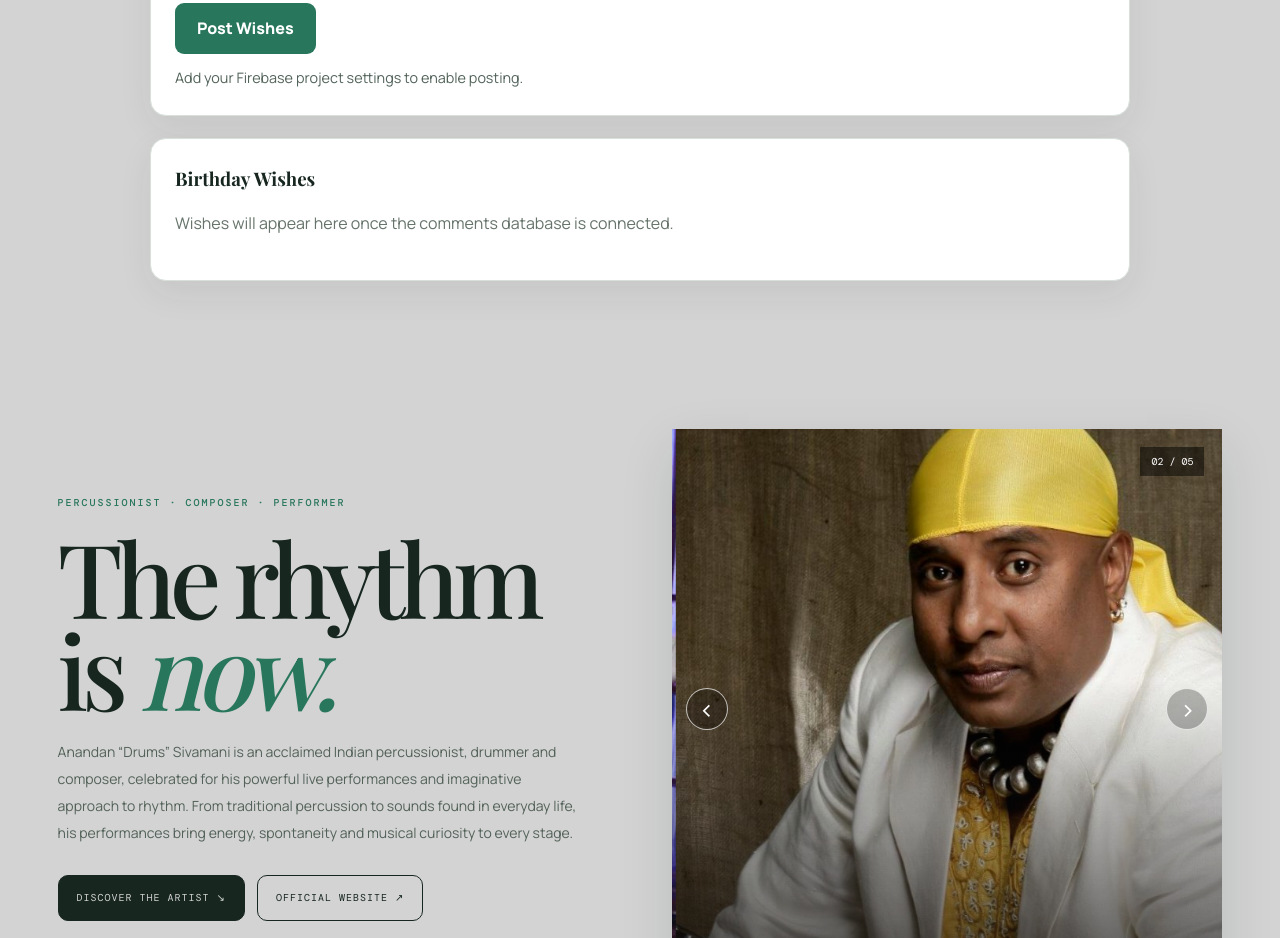
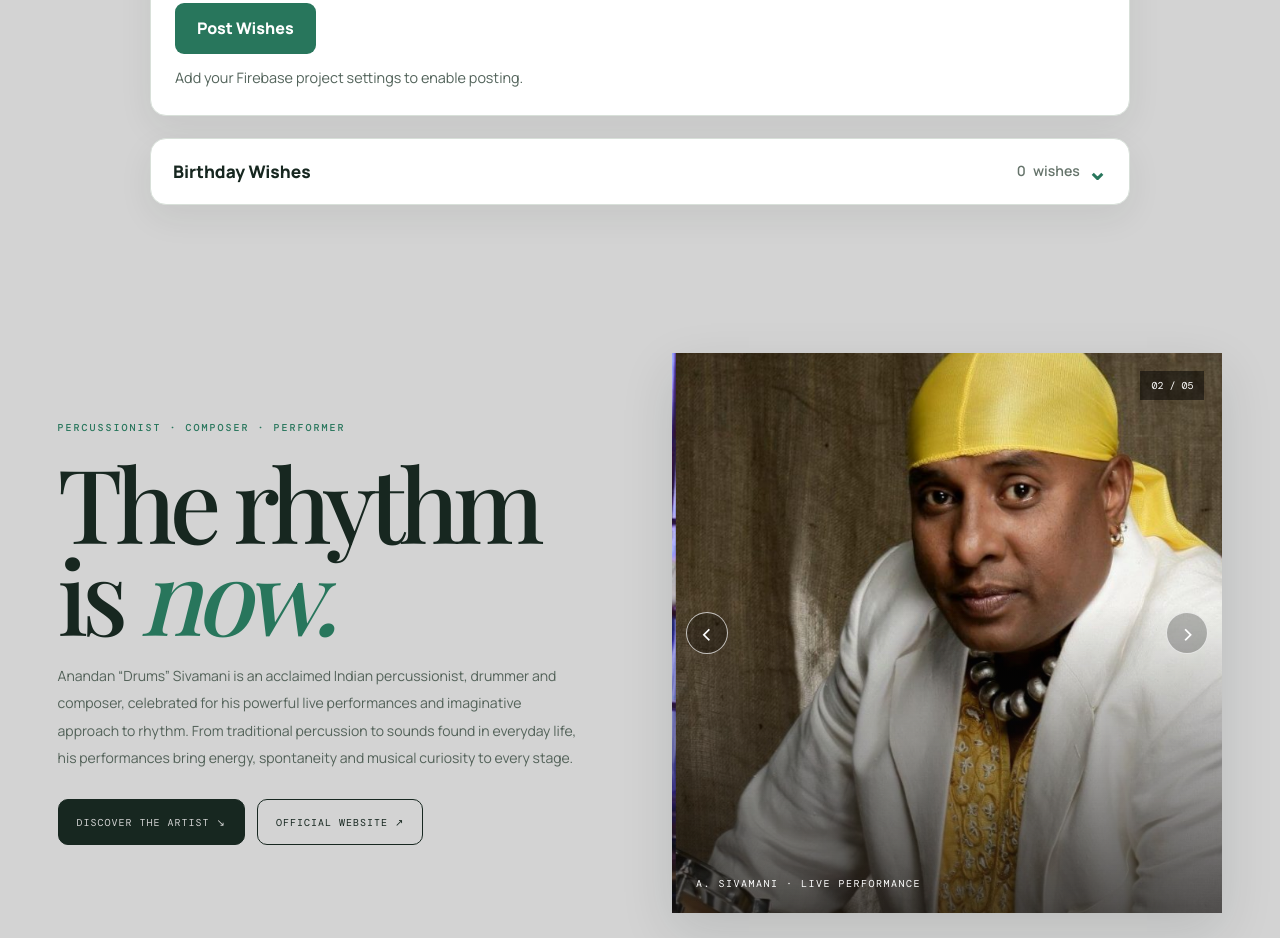
Before and after one commit to binudjohnbosco-ops/DRUMS-SIVAMANI-OFFICIAL-WEBSITE, a plain HTML site: page SIVA.HTML in a window 1280 px wide. Shown: the part 1125-2063 px from the top of the page. Drawn offline with nearby package versions, Linux system fonts and the light colour scheme; no server answers; a web font is replaced by a local one.

Commit message:
Make birthday wishes list collapsible

```diff
--- a/SIVA.HTML
+++ b/SIVA.HTML
@@ -1336,10 +1336,13 @@ table { max-width:100%; }
           <button type="submit" id="wish-submit">Post Wishes</button>
           <p class="wishes-status" id="wishes-status" role="status" aria-live="polite">Add your Firebase project settings to enable posting.</p>
         </form>
-        <div class="wishes-comments" id="birthday-wishes-comments">
-          <h3>Birthday Wishes</h3>
-          <div id="wishes-list" aria-live="polite"><p class="wishes-empty">Wishes will appear here once the comments database is connected.</p></div>
-        </div>
+        <details class="wishes-comments" id="birthday-wishes-comments">
+          <summary class="wishes-comments-toggle">
+            <span class="wishes-comments-title">Birthday Wishes</span>
+            <span class="wishes-comments-meta"><span id="wishes-count">0</span> wishes <span class="wishes-chevron" aria-hidden="true">⌄</span></span>
+          </summary>
+          <div class="wishes-comments-content" id="wishes-list" aria-live="polite"><p class="wishes-empty">Wishes will appear here once the comments database is connected.</p></div>
+        </details>
       </div>
     </section>
 
@@ -2454,12 +2457,19 @@ main,header,footer,section,article,nav,.shell,.section{max-width:100%}
 .wishes-form button{justify-self:start;border:0;border-radius:9px;padding:12px 22px;background:#28765c;color:white;font-weight:800;cursor:pointer}
 .wishes-form button:disabled{opacity:.6;cursor:wait}
 .wishes-status{margin:2px 0 0;color:#52635a;font-size:.9rem}
-.wishes-comments h3{margin:0 0 16px;color:#172720}
+.wishes-comments{padding:0;overflow:hidden}
+.wishes-comments-toggle{display:flex;align-items:center;justify-content:space-between;gap:12px;padding:18px 22px;cursor:pointer;list-style:none;color:#172720;font-weight:800;user-select:none}
+.wishes-comments-toggle::-webkit-details-marker{display:none}
+.wishes-comments-title{font-size:1.08rem}
+.wishes-comments-meta{display:flex;align-items:center;gap:7px;color:#65736a;font-size:.88rem;font-weight:600}
+.wishes-chevron{display:inline-block;color:#28765c;font-size:1.5rem;line-height:1;transition:transform .22s ease}
+.wishes-comments[open] .wishes-chevron{transform:rotate(180deg)}
+.wishes-comments-content{padding:0 22px 18px;border-top:1px solid #edf1ed}
 .wish-item{padding:14px 0;border-bottom:1px solid #e3e9e4}
 .wish-item:last-child{border-bottom:0}
 .wish-item strong{color:#28765c}.wish-item p{margin:6px 0 0;line-height:1.65;white-space:pre-wrap;overflow-wrap:anywhere}
 .wishes-empty{color:#65736a}
-@media(max-width:600px){.wishes-section{padding:42px 0}.wishes-form,.wishes-comments{padding:14px;border-radius:12px}.wishes-form button{width:100%}}
+@media(max-width:600px){.wishes-section{padding:42px 0}.wishes-form{padding:14px;border-radius:12px}.wishes-comments-toggle{padding:16px}.wishes-comments-content{padding:0 16px 14px}.wishes-form button{width:100%}}
 </style>
 
 <script id="birthday-wishes-firebase">
@@ -2500,7 +2510,9 @@ main,header,footer,section,article,nav,.shell,.section{max-width:100%}
       const db = firebase.firestore();
       await auth.signInAnonymously();
       const wishes = db.collection("birthdayWishes");
+      const wishesCount = document.getElementById("wishes-count");
       wishes.orderBy("createdAt","desc").limit(100).onSnapshot(snapshot => {
+        if (wishesCount) wishesCount.textContent = String(snapshot.size);
         list.replaceChildren();
         if (snapshot.empty) {
           const p=document.createElement("p"); p.className="wishes-empty"; p.textContent="Be the first to share a birthday wish!"; list.appendChild(p); return;
```
